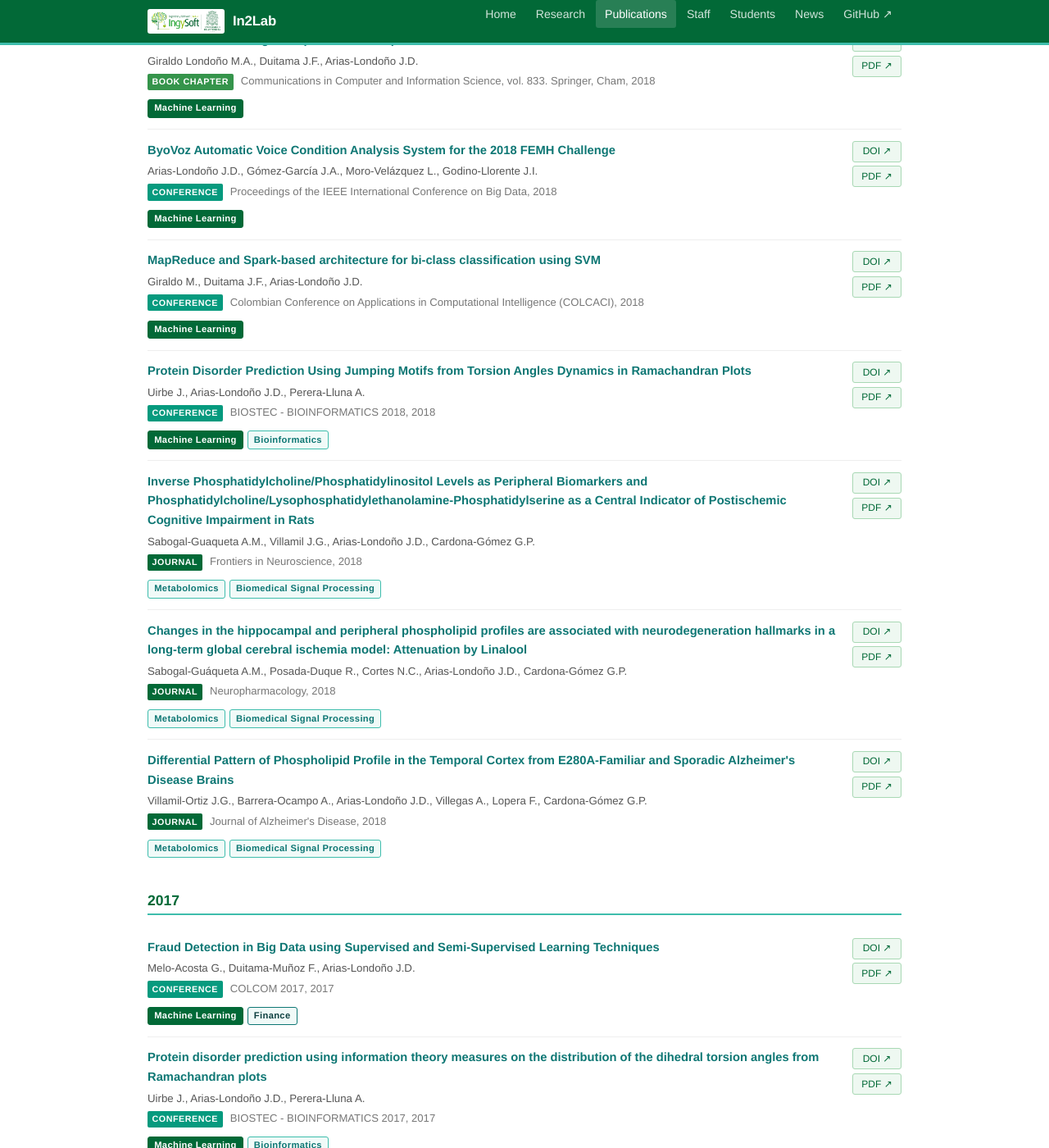
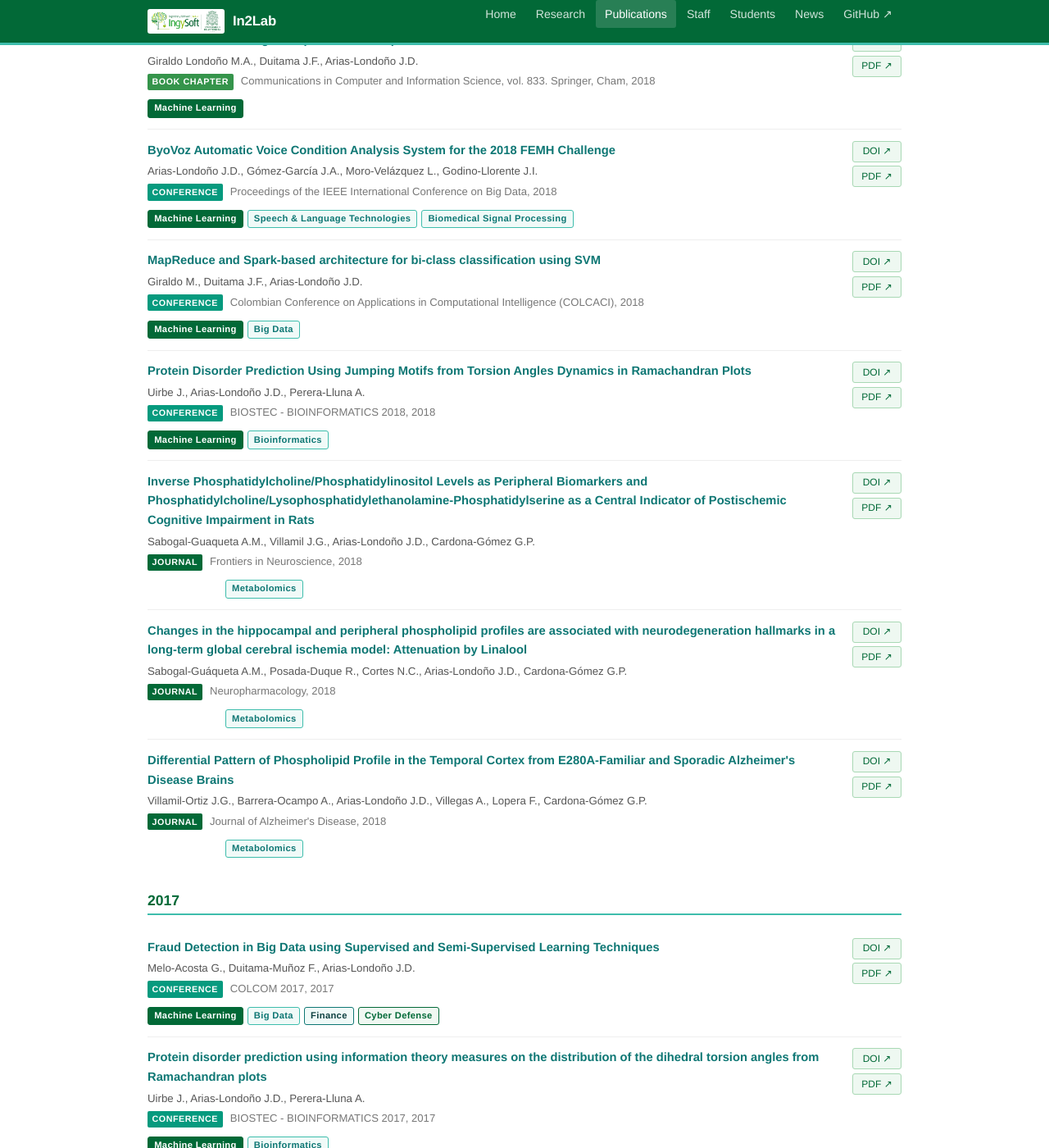
Before and after one commit to IN2LABUDEA/IN2LABUDEA.github.io, a Jekyll site: the page built from publications.html, in a window 1280 px wide and 1400 px high, scrolled down 4359 px. Shown: the whole window at 82% size. Built offline with Jekyll 4.4.1, drawn with Linux system fonts in a browser that asks for light colours; some of the changed text lies outside the part shown.

Commit message:
Update publications.yml

```diff
--- a/_data/publications.yml
+++ b/_data/publications.yml
@@ -13,7 +13,7 @@
   venue:   "Digital Health"
   year:    2026
   type:    journal
-  tags:    [ml, biomedical, healthcare]
+  tags:    [ml, vision, biomedical, healthcare]
   doi:     10.1177/20552076261420932     # replace with real DOI
   pdf:     https://journals.sagepub.com/doi/pdf/10.1177/20552076261420932
   code:    null
@@ -23,7 +23,7 @@
   venue:   "Journal of Translational Autoimmunity"
   year:    2026
   type:    journal
-  tags:    [data_science, metabolomics, biomedical]
+  tags:    [data_science, metabolomics]
   doi:     10.1016/j.jtauto.2026.100387     # replace with real DOI
   pdf:     https://www.sciencedirect.com/science/article/pii/S2589909026000407/pdfft?md5=8f776c42b5b9c6c56e096a25a2f12a62&pid=1-s2.0-S2589909026000407-main.pdf
   code:    null
@@ -33,7 +33,7 @@
   venue:   "Research Square"
   year:    2026
   type:    journal
-  tags:    [data_science, metabolomics, biomedical]
+  tags:    [data_science, metabolomics]
   doi:     10.21203/rs.3.rs-9357482/v1
   pdf:     https://doi.org/10.21203/rs.3.rs-9357482/v1
   code:    null
@@ -73,7 +73,7 @@
   venue:   "Frontiers in Aging Neuroscience"
   year:    2023
   type:    journal
-  tags:    [data_science, metabolomics, biomedical]
+  tags:    [data_science, metabolomics]
   doi:     10.3389/fnagi.2023.1194203
   pdf:     https://www.frontiersin.org/articles/10.3389/fnagi.2023.1194203/full
   code:    null
@@ -164,7 +164,7 @@
   venue:   "Frontiers in Aging Neuroscience"
   year:    2020
   type:    journal
-  tags:    [data_science, metabolomics, biomedical]
+  tags:    [data_science, metabolomics]
   doi:     10.3389/fnagi.2020.587989
   pdf:     https://www.frontiersin.org/articles/10.3389/fnagi.2020.587989/full
   code:    null
@@ -174,7 +174,7 @@
   venue:   "BBA - Molecular Basis of Disease"
   year:    2020
   type:    journal
-  tags:    [data_science, metabolomics, biomedical]
+  tags:    [data_science, metabolomics]
   doi:     10.1016/j.bbadis.2020.165797
   pdf:     https://www.sciencedirect.com/science/article/pii/S0925443920301423
   code:    null
@@ -214,7 +214,7 @@
   venue:   "2nd IEEE Colombian Conference on Applications in Computational Intelligence (COLCACI)"
   year:    2019
   type:    conference
-  tags:    [ml, process-mining]
+  tags:    [ml, industry]
   doi:     10.1109/ColCACI.2019.8781973
   pdf:     https://ieeexplore.ieee.org/document/8781973
   code:    null
@@ -224,7 +224,7 @@
   venue:   "The 2019 World Congress in Computer Science, Computer Engineering, & Applied Computing"
   year:    2019
   type:    conference
-  tags:    [ml, software-architecture]
+  tags:    [ml, decision]
   doi:     null
   pdf:     https://www.proquest.com/openview/530e6137e025d797ad4efec1b5d25048/1
   code:    null
@@ -234,7 +234,7 @@
   venue:   "Communications in Computer and Information Science, vol. 833. Springer, Cham"
   year:    2018
   type:    book-chapter
-  tags:    [ml, big-data]
+  tags:    [ml, data_science]
   doi:     10.1007/978-3-030-03023-0_12
   pdf:     https://link.springer.com/chapter/10.1007/978-3-030-03023-0_12
   code:    null
@@ -244,7 +244,7 @@
   venue:   "Proceedings of the IEEE International Conference on Big Data"
   year:    2018
   type:    conference
-  tags:    [ml, voice, signal-processing]
+  tags:    [ml, speech, biomedical]
   doi:     10.1109/BigData.2018.8622498
   pdf:     https://ieeexplore.ieee.org/document/8622498
   code:    null
@@ -254,7 +254,7 @@
   venue:   "Colombian Conference on Applications in Computational Intelligence (COLCACI)"
   year:    2018
   type:    conference
-  tags:    [ml, big-data]
+  tags:    [ml, bigdata]
   doi:     10.1109/ColCACI.2018.8484855
   pdf:     https://ieeexplore.ieee.org/document/8484855
   code:    null
@@ -264,7 +264,7 @@
   venue:   "BIOSTEC - BIOINFORMATICS 2018"
   year:    2018
   type:    conference
-  tags:    [ml,bioinformatics]
+  tags:    [ml, bioinformatics]
   doi:     10.5220/0006647900000000
   pdf:     https://www.scitepress.org/Papers/2018/66479/66479.pdf
   code:    null
@@ -274,7 +274,7 @@
   venue:   "Frontiers in Neuroscience"
   year:    2018
   type:    journal
-  tags:    [data science, metabolomics, biomedical]
+  tags:    [data_science, metabolomics]
   doi:     10.3389/fnins.2018.00989
   pdf:     https://www.frontiersin.org/articles/10.3389/fnins.2018.00989/full
   code:    null
@@ -284,7 +284,7 @@
   venue:   "Neuropharmacology"
   year:    2018
   type:    journal
-  tags:    [data science, metabolomics, biomedical]
+  tags:    [data_science, metabolomics]
   doi:     10.1016/j.neuropharm.2018.03.013
   pdf:     https://www.sciencedirect.com/science/article/pii/S0028390818301709
   code:    null
@@ -294,7 +294,7 @@
   venue:   "Journal of Alzheimer's Disease"
   year:    2018
   type:    journal
-  tags:    [data science, metabolomics, biomedical]
+  tags:    [data_science, metabolomics]
   doi:     10.3233/JAD-170554
   pdf:     https://content.iospress.com/articles/journal-of-alzheimers-disease/jad170554
   code:    null
@@ -305,7 +305,7 @@
   venue:   "COLCOM 2017"
   year:    2017
   type:    conference
-  tags:    [ml, big-data, finance]
+  tags:    [ml, bigdata, finance, cyberdef]
   doi:     10.1109/ColComCon.2017.8088206
   pdf:     https://ieeexplore.ieee.org/document/8088206
   code:    null
@@ -336,7 +336,7 @@
   venue:   "Redin"
   year:    2016
   type:    journal
-  tags:    [ml, biometrics, signal-processing]
+  tags:    [ml, biometrics]
   doi:     null
   pdf:     https://revistas.udea.edu.co/index.php/ingenieria/article/view/22931
   code:    null
@@ -346,7 +346,7 @@
   venue:   "The Journal of the Acoustical Society of America"
   year:    2016
   type:    journal
-  tags:    [ml, speech, parkinson, signal-processing]
+  tags:    [ml, speech, biomedical]
   doi:     10.1121/1.4939739
   pdf:     https://asa.scitation.org/doi/full/10.1121/1.4939739
   code:    null
@@ -356,7 +356,7 @@
   venue:   "IEEE International Conference on Acoustics, Speech and Signal Processing (ICASSP)"
   year:    2016
   type:    conference
-  tags:    [ml, speech, parkinson, signal-processing]
+  tags:    [ml, speech, biomedical]
   doi:     10.1109/ICASSP.2016.7472927
   pdf:     https://ieeexplore.ieee.org/document/7472927
   code:    null
@@ -366,7 +366,7 @@
   venue:   "Frontiers in Cellular Neuroscience"
   year:    2016
   type:    journal
-  tags:    [data science, metabolomics, biomedical]
+  tags:    [data_science, metabolomics]
   doi:     10.3389/fncel.2016.00260
   pdf:     https://www.frontiersin.org/articles/10.3389/fncel.2016.00260/full
   code:    null
```
